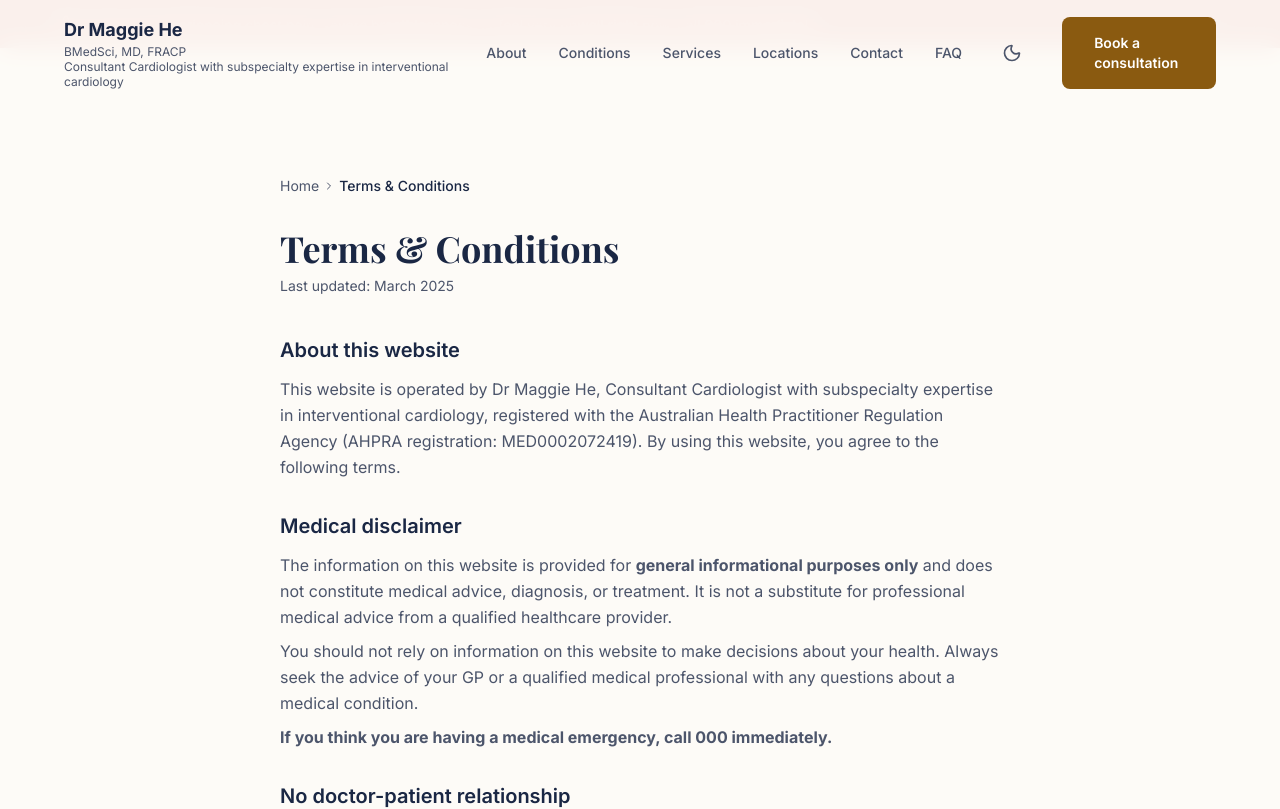
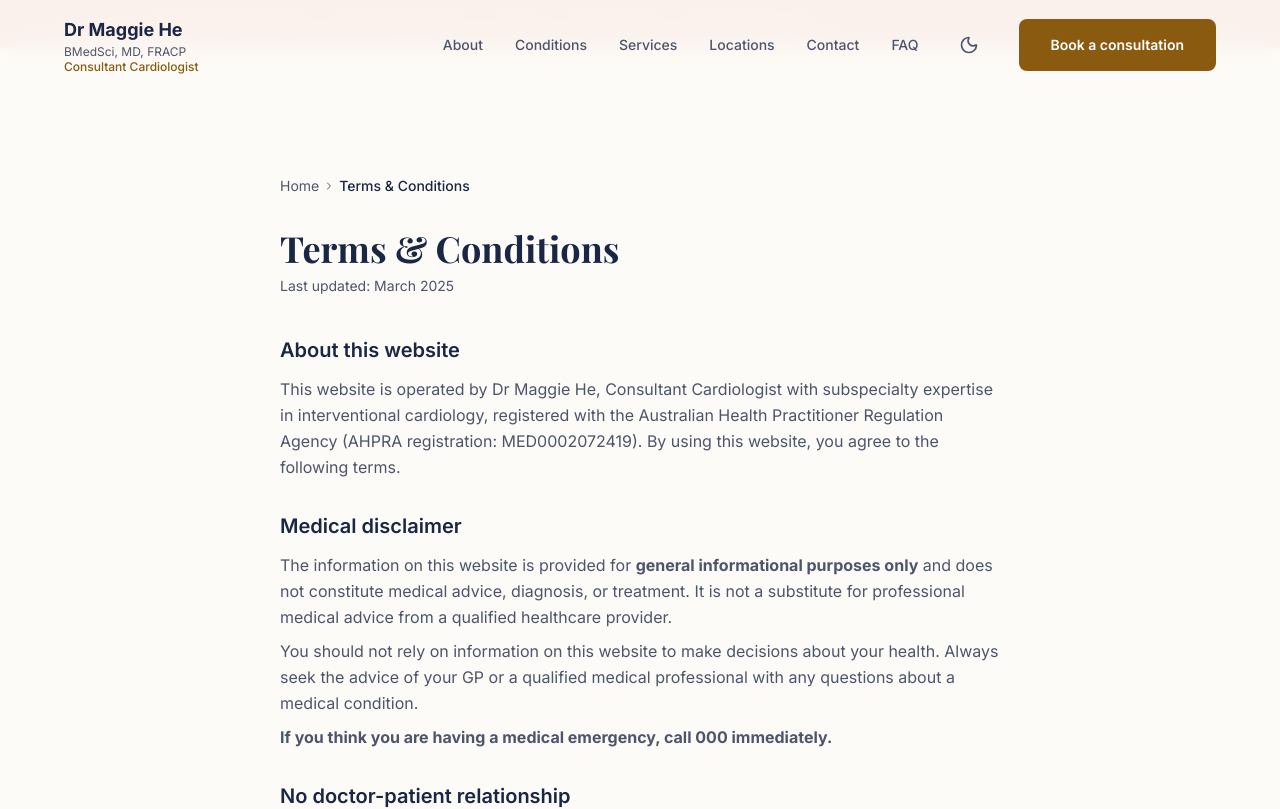
Before and after one commit to hbulluck-oss/dr-maggie-he-website, a Next.js app: page /terms in a window 1280 px wide. Shown: the top 809 px of the page. Built offline with nearby package versions, Linux system fonts and the light colour scheme; a web font is replaced by a local one.

Commit message:
Shorten the header subtitle to Consultant Cardiologist, in gold; leave hero wording unchanged

```diff
--- a/src/components/layout/Header.tsx
+++ b/src/components/layout/Header.tsx
@@ -103,8 +103,8 @@ export function Header() {
             <span className="hidden sm:block text-xs text-[var(--text-secondary)] leading-tight">
               {siteConfig.doctor.credentials}
             </span>
-            <span className="hidden sm:block text-xs text-[var(--text-secondary)] leading-tight">
-              {siteConfig.doctor.specialty}
+            <span className="hidden sm:block text-xs font-medium text-[var(--accent)] leading-tight">
+              {siteConfig.doctor.shortSpecialty ?? siteConfig.doctor.specialty}
             </span>
           </a>
 
--- a/src/config/site.config.ts
+++ b/src/config/site.config.ts
@@ -16,6 +16,7 @@ export const siteConfig = siteContentJson as {
     displayName: string;
     credentials: string;
     specialty: string;
+    shortSpecialty?: string;
     // Generic medical-registration fields (field name kept for kit compatibility —
     // holds AHPRA registration number for Australian doctors, GMC for UK doctors, etc.)
     gmcNumber: string;
--- a/src/data/site-content.json
+++ b/src/data/site-content.json
@@ -6,6 +6,7 @@
     "displayName": "Dr Maggie He",
     "credentials": "BMedSci, MD, FRACP",
     "specialty": "Consultant Cardiologist with subspecialty expertise in interventional cardiology",
+    "shortSpecialty": "Consultant Cardiologist",
     "gmcNumber": "MED0002072419",
     "gmcRegisterUrl": "https://www.ahpra.gov.au/Registration/Registers-of-Practitioners.aspx",
     "photoPath": "/images/dr-maggie-he-headshot.jpg",
```
